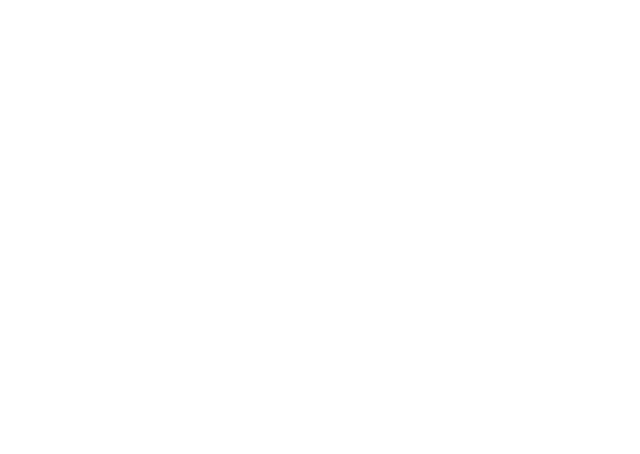
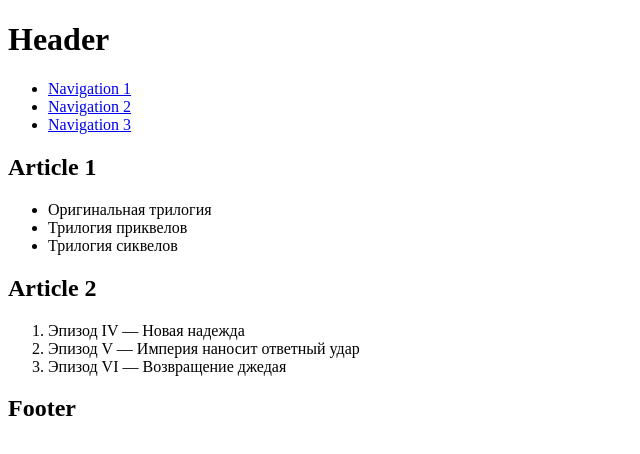
Before and after one commit to js-tasks-ru/htmlcss-20210114_danil4, a website: page 02-dz0/01-semantic-mockup/solution.html in a window 1280 px wide. Shown: the whole page, without its empty margins (0-640 px from the left). Drawn offline with Linux system fonts and the light colour scheme.

Commit message:
task semantic mockup

```diff
--- a/02-dz0/01-semantic-mockup/solution.html
+++ b/02-dz0/01-semantic-mockup/solution.html
@@ -1,4 +1,44 @@
 <!DOCTYPE html>
-<html lang="ru">
-    <!-- Ваше решение -->
+<html lang="en">
+<head>
+    <meta charset="UTF-8">
+    <meta name="viewport" content="width=device-width, initial-scale=1.0">
+    <title>Семантическая разметка страницы</title>
+    <link rel="stylesheet" href="style.css">
+</head>
+<body>
+    <header>
+        <h1>Header</h1>
+        <nav>
+            <ul>
+                <li><a href="#">Navigation 1</a></li>
+                <li><a href="#">Navigation 2</a></li>
+                <li><a href="#">Navigation 3</a></li>
+            </ul>
+        </nav>
+    </header>
+
+    <main>
+        <article>
+            <h2>Article 1</h2>
+            <ul>
+                <li>Оригинальная трилогия</li>
+                <li>Трилогия приквелов</li>
+                <li>Трилогия сиквелов</li>
+            </ul>
+        </article>
+        <article>
+            <h2>Article 2</h2>
+            <ol>
+                <li>Эпизод IV — Новая надежда</li>
+                <li>Эпизод V — Империя наносит ответный удар</li>
+                <li>Эпизод VI — Возвращение джедая</li>
+            </ol>
+        </article>
+    </main>
+
+    <footer>
+        <h2>Footer</h2>
+    </footer>
+</body>
 </html>
```
